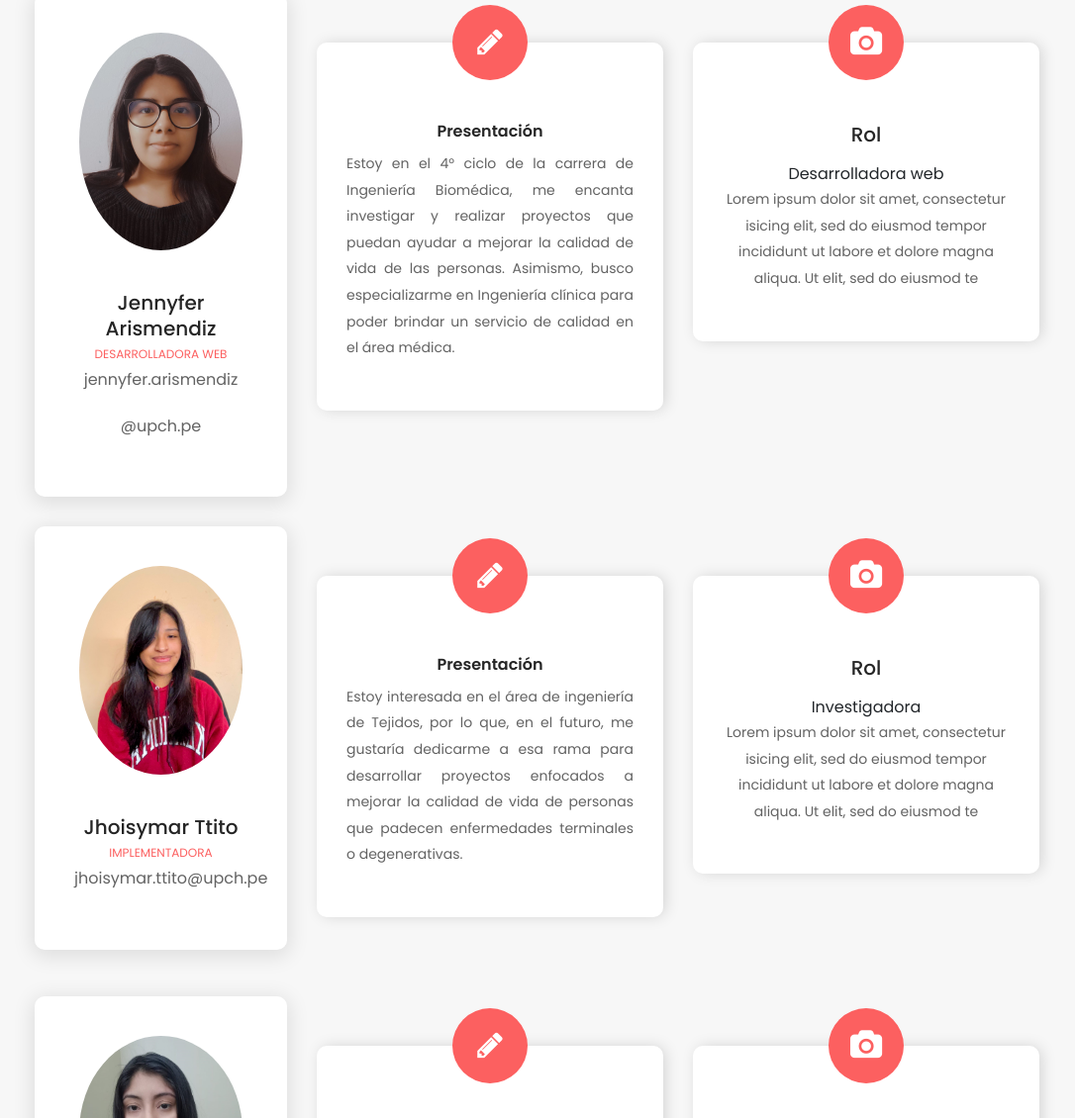
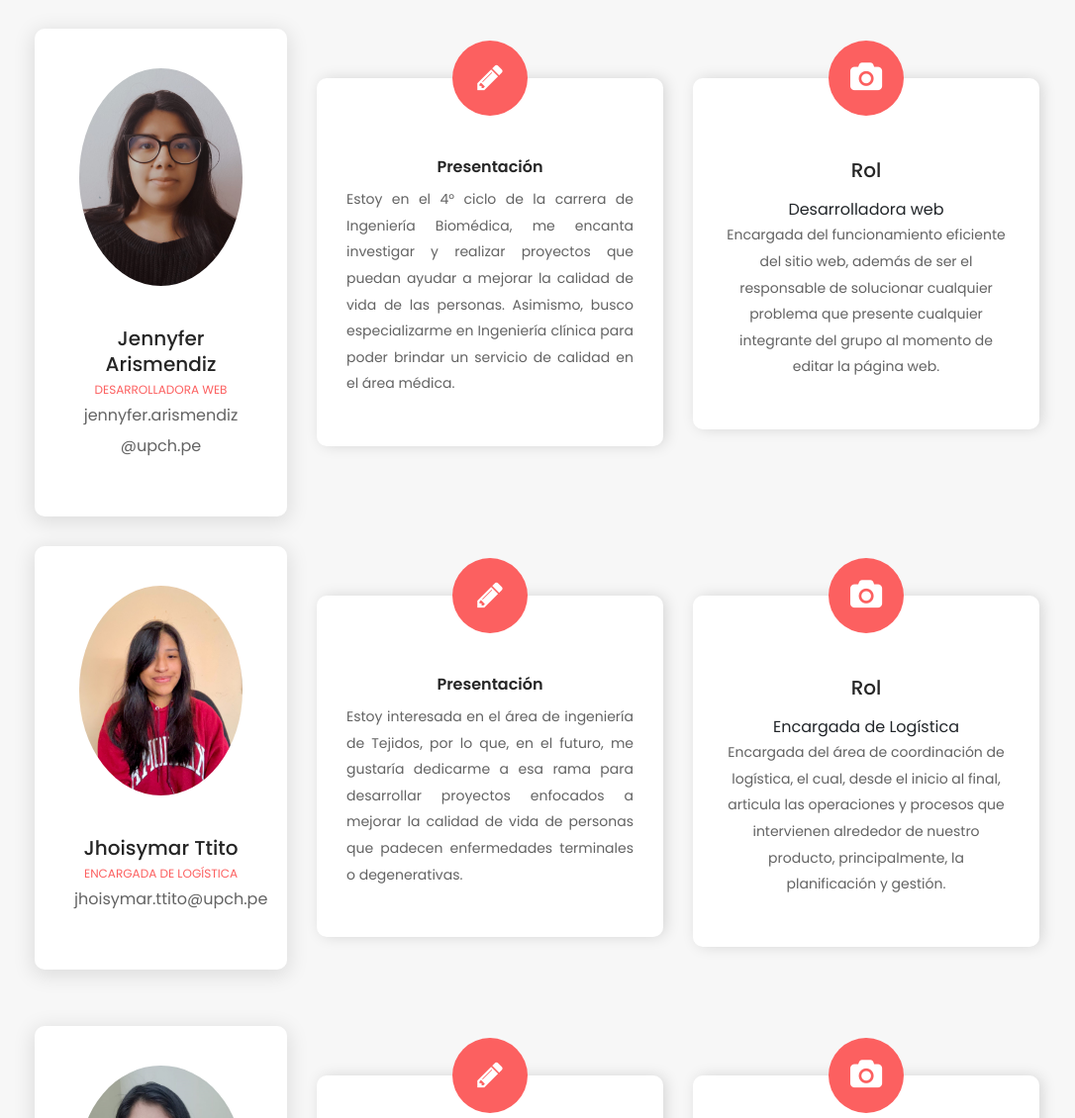
Before and after one commit to equipo22-fundbio/equipo22-fundbio.github.io, a website: page about.html in a window 1280 px wide. Shown: the part 2551-3681 px from the top of the page at 99% size, without its empty margins (50-1136 px from the left). Drawn offline with Linux system fonts and the light colour scheme; animation ran at ten frames a second; files whose address does not match are found by name.

Commit message:
Update about.html

```diff
--- a/about.html
+++ b/about.html
@@ -198,7 +198,8 @@
                         </div>
                         <h4>Rol</h4>
                          <span>Coordinador general</span>
-                        <p>Lorem ipsum dolor sit amet, consectetur isicing elit, sed do eiusmod tempor incididunt ut labore et dolore magna aliqua. Ut elit, sed do eiusmod te</p>
+                        <p>Encargado de diseñar la estructura de la organización del equipo mientras que dirige el plan de trabajo.
+                         Supervisar y empalmar las decisiones planteadas por cada uno de los integrantes del equipo para poder desarrollar un buen trabajo en equipo.</p>
                     </div>
                 </div>
 
@@ -235,7 +236,8 @@
                         </div>
                         <h4>Rol</h4>
                         <span>Diseñador 3D</span>
-                        <p>Lorem ipsum dolor sit amet, consectetur isicing elit, sed do eiusmod tempor incididunt ut labore et dolore magna aliqua. Ut elit, sed do eiusmod te</p>
+                        <p>Encargado del diseño, modelado y prototipado del proyecto del equipo. Usará distintos
+                           programas para concretar el proyecto con el objetivo de presentar un producto y/o servicio que cumpla con la seguridad, comodidad y accesibilidad del usuario.</p>
                     </div>
                 </div>
 
@@ -272,7 +274,8 @@
                         </div>
                         <h4>Rol</h4>
                          <span>Investigadora de recursos</span>
-                        <p>Lorem ipsum dolor sit amet, consectetur isicing elit, sed do eiusmod tempor incididunt ut labore et dolore magna aliqua. Ut elit, sed do eiusmod te</p>
+                        <p>Encargada de inspeccionar y rescatar la información de calidad para que nos sea de apoyo durante la elaboración del proyecto.
+                            Todo con el propósito de la búsqueda del conocimiento para poder aportar a la comunidad científica.</p>
                     </div>
                 </div>
 
@@ -284,8 +287,7 @@
                         </div>
                         <h5>Jennyfer Arismendiz</h5>
                         <span>Desarrolladora web</span>
-                        <p>jennyfer.arismendiz</p>
-                        <p>@upch.pe</p>
+                        <p>jennyfer.arismendiz<br>@upch.pe</p>
                      </div>
                  </div>
 
@@ -309,7 +311,8 @@
                         </div>
                         <h4>Rol</h4>
                          <span>Desarrolladora web</span>
-                        <p>Lorem ipsum dolor sit amet, consectetur isicing elit, sed do eiusmod tempor incididunt ut labore et dolore magna aliqua. Ut elit, sed do eiusmod te</p>
+                        <p>Encargada del funcionamiento eficiente del sitio web, además de ser
+                        el responsable de solucionar cualquier problema que presente cualquier integrante del grupo al momento de editar la página web.</p>
                     </div>
                 </div>
 
@@ -320,7 +323,7 @@
                             <img src="img/bg-img/74.jpeg" alt="">
                         </div>
                         <h5>Jhoisymar Ttito</h5>
-                        <span>Implementadora</span>
+                        <span>Encargada de Logística</span>
                         <p>jhoisymar.ttito@upch.pe</p>
                      </div>
                  </div>
@@ -344,8 +347,9 @@
                             <i class="fa fa-camera" aria-hidden="true"></i>
                         </div>
                         <h4>Rol</h4>
-                         <span>Investigadora</span>
-                        <p>Lorem ipsum dolor sit amet, consectetur isicing elit, sed do eiusmod tempor incididunt ut labore et dolore magna aliqua. Ut elit, sed do eiusmod te</p>
+                         <span>Encargada de Logística</span>
+                        <p>Encargada del área de coordinación de logística, el cual, desde el inicio al final, articula las operaciones
+                          y procesos que intervienen alrededor de nuestro producto, principalmente, la planificación y gestión.</p>
                     </div>
                 </div>
 
@@ -382,7 +386,8 @@
                         </div>
                         <h4>Rol</h4>
                          <span>Diseñadora web</span>
-                        <p>Lorem ipsum dolor sit amet, consectetur isicing elit, sed do eiusmod tempor incididunt ut labore et dolore magna aliqua. Ut elit, sed do eiusmod te</p>
+                        <p>Encargada de la estética de la página y del proyecto con las características requeridas.
+                           Su meta es que la página este correctamente ordenada para que al lector se le haga fácil la lectura de este.</p>
                     </div>
                 </div>
             </div>
```
